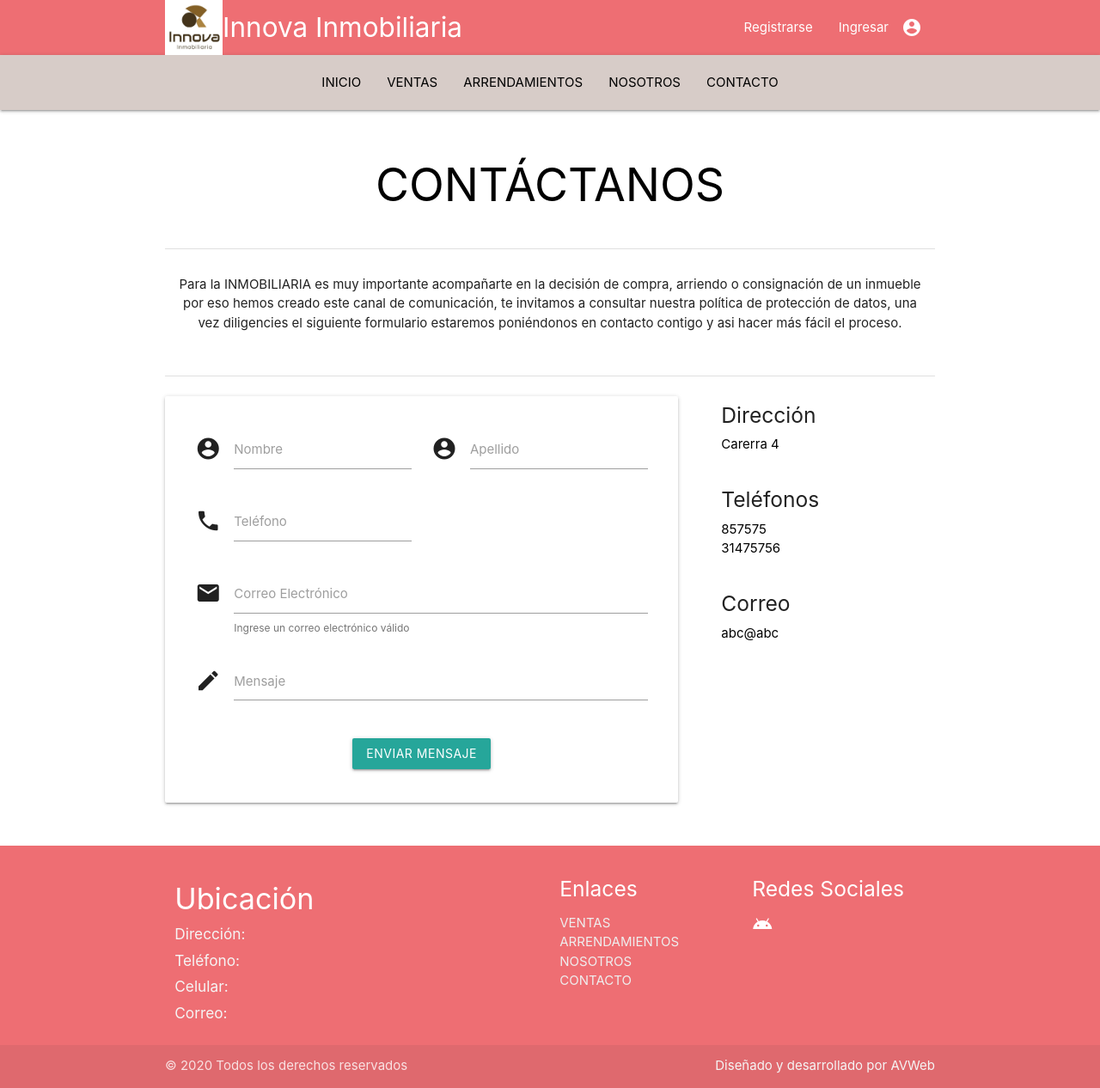
After one commit to Vanne280/Proyecto-Inmobiliaria, a Django app: template templates/paginas/contacto.html in a window 1280 px wide. The commit adds this page. Shown: the whole page at 86% size. Run offline with Django 3.2, Linux system fonts and the light colour scheme; the template is opened without the code that fills it, so the values that code supplies are empty; some libraries are stand-ins or nearby versions.

Commit message:
Contacto
Se diseñó la página de contacto

```diff
--- a/inmobiliaria/settings.py
+++ b/inmobiliaria/settings.py
@@ -37,6 +37,7 @@ INSTALLED_APPS = [
     'django.contrib.sessions',
     'django.contrib.messages',
     'django.contrib.staticfiles',
+    'django.contrib.humanize',
     'inmueble',
     'usuario',
     'materialize',
--- a/inmobiliaria/urls.py
+++ b/inmobiliaria/urls.py
@@ -5,7 +5,7 @@ from inmueble import views
 # Modulo para buscar archivos en el proyecto
 from django.conf.urls.static import static
 
-# Importa el contenido de settings.py
+# Importa el contenido del archivo settings.py
 from django.conf import settings
 
 urlpatterns = [
@@ -16,6 +16,9 @@ urlpatterns = [
 
     # Ruta de la página Nosotros
     path('paginas/nosotros/', views.nosotros, name='nosotros'),
+
+    # Ruta de la página Contacto
+    path('paginas/contacto/', views.contacto, name='contacto'),
 
     # Ruta de la página de ventas
     path('paginas/ventas/', views.ventas, name='ventas'),
--- a/templates/base/base.html
+++ b/templates/base/base.html
@@ -55,7 +55,7 @@
           <li><a href="{% url 'ventas' %}"><span class="black-text text-darken-2">VENTAS</span></a></li>
           <li><a href="{% url 'listar_imagenes' %}"><span class="black-text text-darken-2">ARRENDAMIENTOS</span></a></li>
           <li><a href="{% url 'nosotros' %}"><span class="black-text text-darken-2">NOSOTROS</span></a></li>
-          <li><a href=""><span class="black-text text-darken-2">CONTACTO</span></a></li>
+          <li><a href="{% url 'contacto' %}"><span class="black-text text-darken-2">CONTACTO</span></a></li>
         </ul>
       </div>
     </nav>
--- a/templates/inmueble/inmueble_detail.html
+++ b/templates/inmueble/inmueble_detail.html
@@ -1,6 +1,8 @@
 {% extends 'base/base.html' %}
 
 {% load static %}
+
+{% load humanize %}
 
 {% block container %}
 
@@ -30,7 +32,7 @@
           <ul class="collection with-header">
             <li class="collection-header">
               <h4>{{ object.IDTipo_de_inmueble.nombre }} en {{ object.IDTipo_de_oferta.nombre }}</h4></li>
-            <li class="collection-item" style= "font-size: 20px;">Precio: {{ object.precio }}</li>
+            <li class="collection-item" style= "font-size: 20px;">Precio: $ {{ object.precio|intcomma }}</li>
             <li class="collection-item" style= "font-size: 20px;">Dirección: {{ object.direccion }}</li>
             <li class="collection-item" style= "font-size: 20px;">Barrio: {{ object.IDBarrio.nombre }}</li>
             <li class="collection-item" style= "font-size: 20px;">Disponible: {{ object.disponible }}</li>
--- a/templates/inmueble/inmueble_form.html
+++ b/templates/inmueble/inmueble_form.html
@@ -9,7 +9,7 @@
 <div class="section">
   <div class="row">
     <div class="row card-panel">
-      <form method="post" method="post" enctype="multipart/form-data" action="{% url 'guardar_inmueble' %}">
+      <form method="post" enctype="multipart/form-data" action="{% url 'guardar_inmueble' %}">
         {% csrf_token %}
         <!-- {{form.as_p}} -->
         <div class="input-field col l6 col-m6">
--- a/templates/paginas/arrendamientos.html
+++ b/templates/paginas/arrendamientos.html
@@ -1,6 +1,8 @@
 {% extends 'base/base.html' %}
 
 {% load static %}
+
+{% load humanize %}
 
 {% block container %}
 
@@ -17,7 +19,7 @@
           <table class="highlight">
               <tr><td>{{ inmueble.IDTipo_de_inmueble.nombre }}</td></tr>
               <tr><td>Barrio: {{ inmueble.IDBarrio.nombre }}</td></tr>
-              <tr><td>Precio: {{ inmueble.precio }}</td></tr>
+              <tr><td>Precio: $ {{ inmueble.precio|intcomma }}</td></tr>
           </table>
         </div>
       </div>
--- /dev/null
+++ b/templates/paginas/contacto.html
@@ -0,0 +1,87 @@
+{% extends 'base/base.html' %}
+
+{% block container %}
+
+<br>
+<h2 class="header center black-text text-lighten-3">CONTÁCTANOS</h2>
+<br>
+  <div class="divider"></div>
+  <div class="section">
+    <div class="row">
+        <div class="col s12">
+          <p class="center-align">Para la INMOBILIARIA es muy importante acompañarte en la decisión de compra,
+            arriendo o consignación de un inmueble por eso hemos creado este canal de comunicación,
+            te invitamos a consultar nuestra política de protección de datos, una vez diligencies el siguiente
+            formulario estaremos poniéndonos en contacto contigo y asi hacer más fácil el proceso.</p>
+        </div>
+    </div>
+  </div>
+  <div class="divider"></div>
+  <div class="section">
+    <div class="row">
+      <div class="col s12 m8">
+        <div class="row card-panel">
+          <form method="post" action=" ">
+            <!-- {% csrf_token %} -->
+            <!-- {{form.as_p}} -->
+            <div class="input-field col l6 col-m6">
+              <i class="material-icons prefix">account_circle</i>
+              <input id="nombre" type="text" name="nombre" class="validate" required>
+              <label for="nombre">Nombre</label>
+            </div>
+
+            <div class="input-field col l6 col-m6">
+              <i class="material-icons prefix">account_circle</i>
+              <input id="apellido" type="text" name="apellido" class="validate" required>
+              <label for="apellido">Apellido</label>
+            </div>
+
+            <div class="clearfix"></div>
+            <div class="input-field col l6 col-m6">
+              <i class="material-icons prefix">phone</i>
+              <input id="telefono" type="number" name="telefono" class="validate" required>
+              <label for="telefono">Teléfono</label>
+            </div>
+
+            <div class="clearfix"></div>
+            <div class="input-field col s12">
+              <i class="material-icons prefix">email</i>
+              <input id="email" type="email" name="email" class="validate" required>
+              <label for="email">Correo Electrónico</label>
+              <span class="helper-text" data-error="Incorrecto" data-success="Correcto">
+                Ingrese un correo electrónico válido
+              </span>
+            </div>
+
+            <div class="input-field col s12">
+              <i class="material-icons prefix">mode_edit</i>
+              <textarea id="icon_prefix2" class="materialize-textarea"></textarea>
+              <label for="icon_prefix2">Mensaje</label>
+            </div>
+
+            <div class="input-field col s12" style="text-align:center;">
+              <button class="btn waves-effect waves-light" type="submit" name="action">
+                Enviar mensaje
+              </button>
+            </div>
+
+          </form>
+        </div>
+      </div>
+      <div class="col s12 m4" style="padding-left: 50px">
+        <h5>Dirección</h5>
+        <span class="black-text">Carerra 4 </span>
+        <br><br>
+        <h5>Teléfonos</h5>
+        <span class="black-text">857575</span><br>
+        <span class="black-text">31475756</span>
+        <br><br>
+        <h5>Correo</h5>
+        <span class="black-text">abc@abc</span>
+        <br>
+      </div>
+    </div>
+  </div>
+
+
+{% endblock %}
```
Also changed, not shown: inmueble/views.py (+7 -2 lines), inmueble/migrations/0011_auto_20200408_1702.py (added), inmueble/migrations/0012_auto_20200408_1723.py (added).
